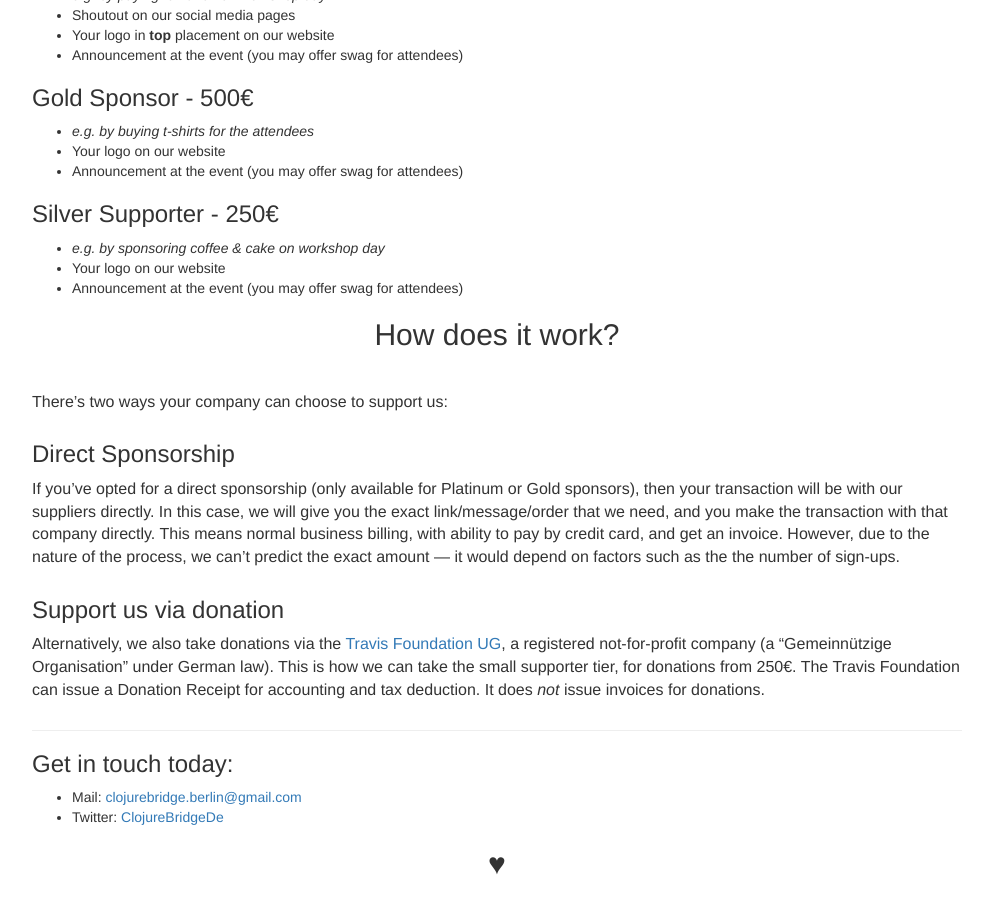
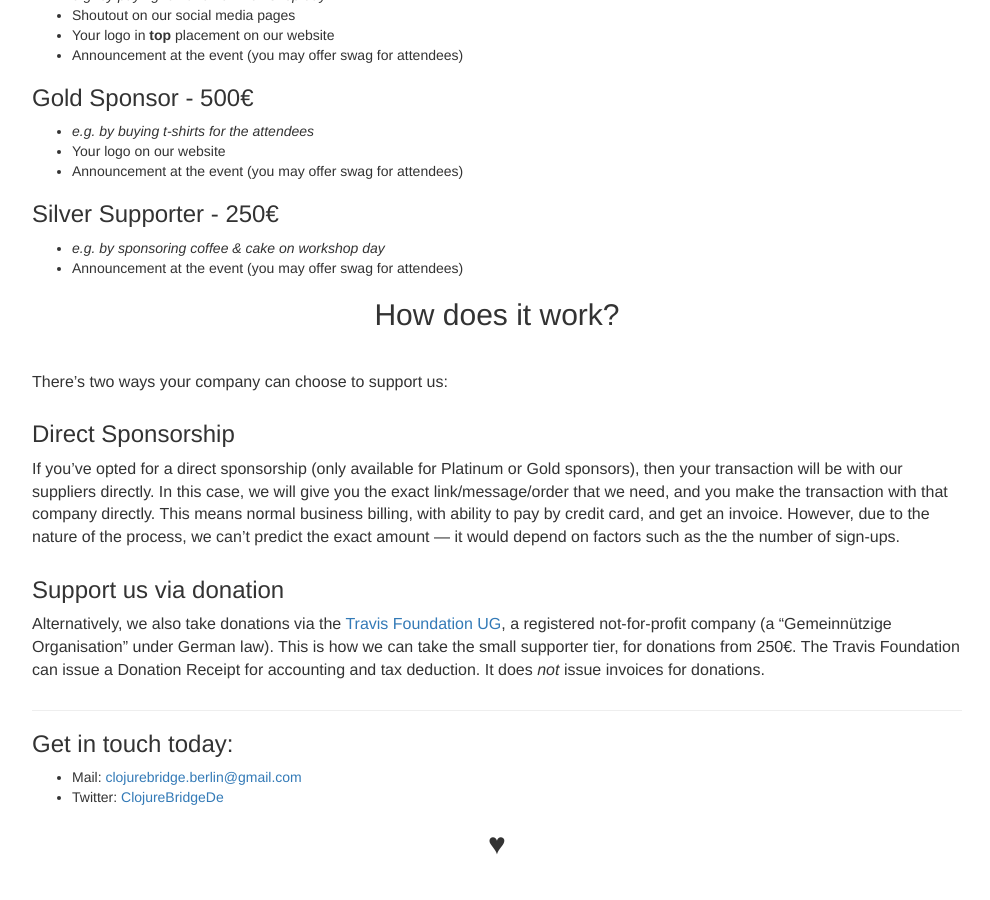
Before and after one commit to clojurebridge-berlin/clojurebridge-berlin.github.io, a Jekyll site: the page built from sponsor_us.md, in a window 1280 px wide and 900 px high, scrolled down 736 px. Shown: the whole window, without its empty margins (143-1133 px from the left). Built offline with Jekyll 4.4.1, drawn with Linux system fonts in a browser that asks for light colours.

Commit message:
Remove website logo for silver tier

```diff
--- a/sponsor_us.md
+++ b/sponsor_us.md
@@ -32,7 +32,6 @@ Your company has an option of different tiers of support:
 
 ### Silver Supporter - 250€
 * _e.g. by sponsoring coffee & cake on workshop day_
-* Your logo on our website
 * Announcement at the event (you may offer swag for attendees)
 
 ## How does it work?
```
